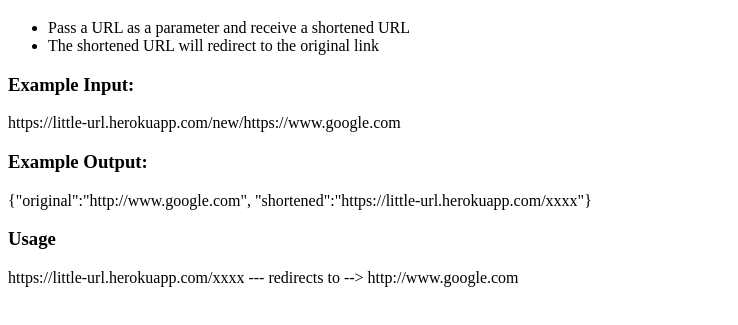
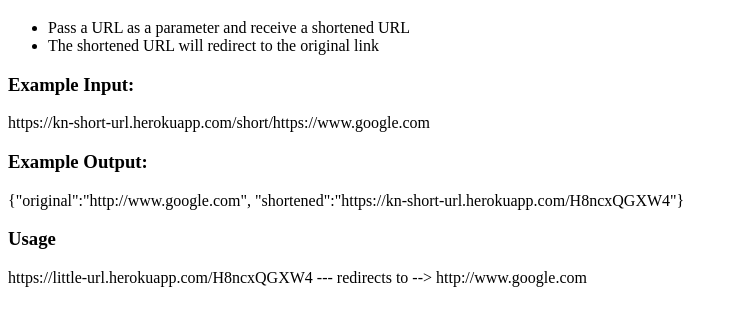
Before and after one commit to Knworld/shorturl, a website: page index.html in a window 1280 px wide. Shown: the part 61-386 px from the top of the page, without its empty margins (0-738 px from the left). Drawn offline with Linux system fonts and the light colour scheme.

Commit message:
Adjust instructions in index.html

```diff
--- a/index.html
+++ b/index.html
@@ -10,11 +10,11 @@
 
 
     <h3>Example Input:</h3>
-    <p>https://little-url.herokuapp.com/new/https://www.google.com</p>
+    <p>https://kn-short-url.herokuapp.com/short/https://www.google.com</p>
     <h3>Example Output:</h3>
-    {"original":"http://www.google.com", "shortened":"https://little-url.herokuapp.com/xxxx"}
+    {"original":"http://www.google.com", "shortened":"https://kn-short-url.herokuapp.com/H8ncxQGXW4"}
     <h3>Usage</h3>
-    <p>https://little-url.herokuapp.com/xxxx --- redirects to --> http://www.google.com</p>
+    <p>https://little-url.herokuapp.com/H8ncxQGXW4 --- redirects to --> http://www.google.com</p>
 
 </body>
 
```
